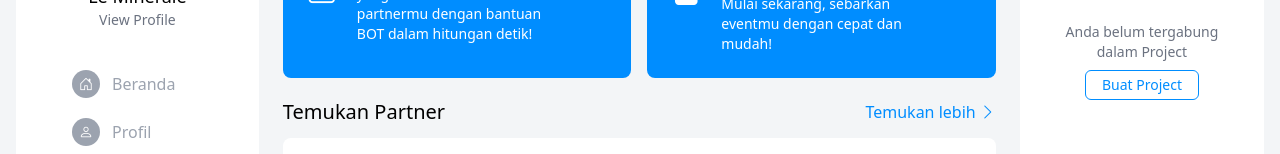
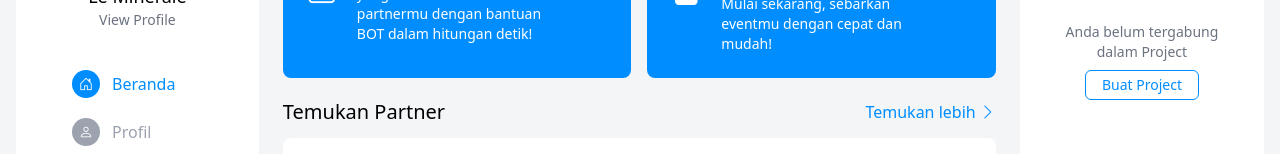
Before and after one commit to 298ms/relazee-fe, a React (Vite) app: page /home in a window 1280 px wide. Shown: the part 162-316 px from the top of the page. Built offline with nearby package versions, Linux system fonts and the light colour scheme.

Commit message:
change navlink

```diff
--- a/src/components/mahasiswa/left-sidebar.tsx
+++ b/src/components/mahasiswa/left-sidebar.tsx
@@ -11,7 +11,7 @@ export default function MahasiswaLeftSidebar(props: any) {
                 <a href="#" className="text-gray-500 text-sm">View Profile</a>
             </div>
             <div className="flex flex-col items-start gap-5 px-14">
-                <NavLink className="flex flex-row items-center gap-3" to={'/'} children={({ isActive }) => (
+                <NavLink className="flex flex-row items-center gap-3" to={'/home'} children={({ isActive }) => (
                     <>
                         <div className={`${isActive ? 'bg-relazee-blue' : 'bg-gray-400'} text-white text-sm rounded-full w-7 aspect-square flex items-center justify-center`}><i className="bi bi-house-door"></i></div>
                         <span className={`${isActive ? 'text-relazee-blue' : 'text-gray-400'}`}>Beranda</span>
```
